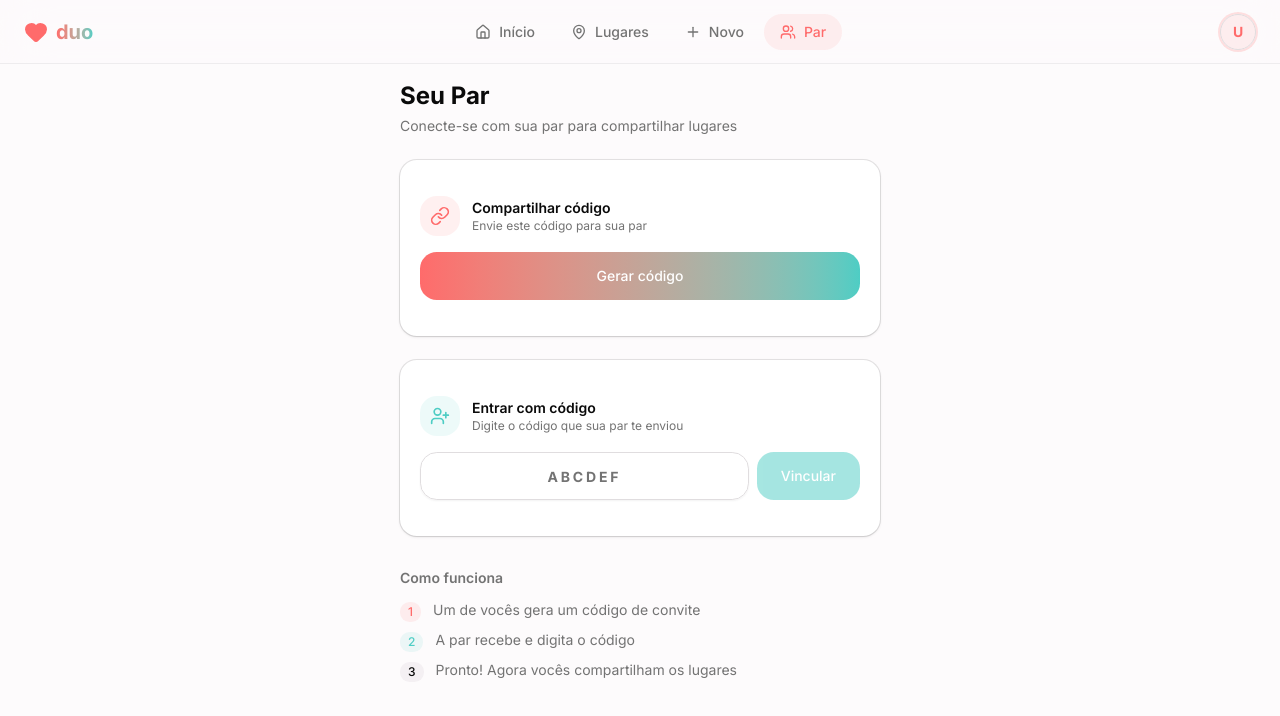
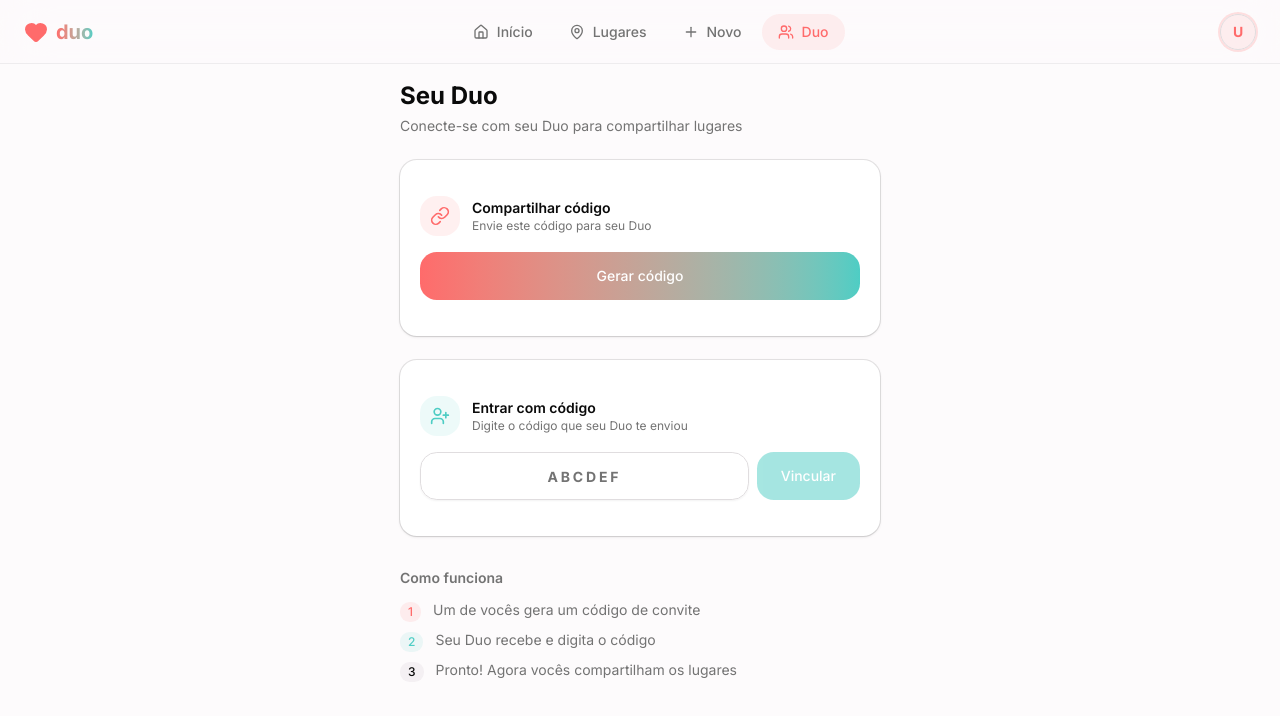
Before and after one commit to mrpunkdasilva/Duo, a Next.js app: page /partner in a window 1280 px wide. Shown: the top 716 px of the page. Built offline with nearby package versions, Linux system fonts and the light colour scheme; no server answers.

Commit message:
refactor: renomear 'par' para 'duo' em toda a UI

```diff
--- a/i18n/locales/pt.json
+++ b/i18n/locales/pt.json
@@ -20,7 +20,7 @@
     "home": "Início",
     "places": "Lugares",
     "new": "Novo",
-    "partner": "Par"
+    "duo": "Duo"
   },
   "auth": {
     "login": {
@@ -67,25 +67,25 @@
     "seeAll": "Ver todos",
     "addFirstPlace": "Adicione o primeiro lugar",
     "addFirstPlaceDescription": "Um restaurante, uma praia, um parque... qualquer lugar que vocês queiram ir juntos",
-    "connectPartner": "Conectar com sua par",
-    "connectPartnerDescription": "Adicione o código da sua par para compartilhar lugares juntos"
+    "connectDuo": "Conectar com seu Duo",
+    "connectDuoDescription": "Adicione o código do seu Duo para compartilhar lugares juntos"
   },
-  "partner": {
-    "title": "Seu Par",
-    "subtitle": "Conecte-se com sua par para compartilhar lugares",
+  "duo": {
+    "title": "Seu Duo",
+    "subtitle": "Conecte-se com seu Duo para compartilhar lugares",
     "connected": "Conectado com",
     "shareCode": "Compartilhar código",
-    "shareCodeDescription": "Envie este código para sua par",
+    "shareCodeDescription": "Envie este código para seu Duo",
     "generateCode": "Gerar código",
     "enterCode": "Entrar com código",
-    "enterCodeDescription": "Digite o código que sua par te enviou",
+    "enterCodeDescription": "Digite o código que seu Duo te enviou",
     "link": "Vincular",
     "invalidCode": "Código deve ter 6 caracteres",
     "linkError": "Erro ao vincular. Verifique o código.",
-    "linkedSuccess": "Par vinculado com sucesso!",
+    "linkedSuccess": "Duo vinculado com sucesso!",
     "howItWorks": "Como funciona",
     "step1": "Um de vocês gera um código de convite",
-    "step2": "A par recebe e digita o código",
+    "step2": "Seu Duo recebe e digita o código",
     "step3": "Pronto! Agora vocês compartilham os lugares"
   },
   "places": {
@@ -150,8 +150,8 @@
   },
   "profile": {
     "title": "Perfil",
-    "myPartner": "Minha Par",
-    "myPartnerDescription": "Gerenciar vinculo com sua par",
+    "myDuo": "Meu Duo",
+    "myDuoDescription": "Gerenciar vínculo com seu Duo",
     "myPlaces": "Meus Lugares",
     "myPlacesDescription": "Ver todos os lugares salvos",
     "signOut": "Sair da conta"
--- a/src/app/(protected)/home/page.tsx
+++ b/src/app/(protected)/home/page.tsx
@@ -175,9 +175,9 @@ export default function HomePage() {
                 <Users className="h-6 w-6 text-duo-teal" />
               </div>
               <div className="flex-1">
-                <h3 className="font-semibold">{t("connectPartner")}</h3>
+                <h3 className="font-semibold">{t("connectDuo")}</h3>
                 <p className="text-sm text-muted-foreground">
-                  {t("connectPartnerDescription")}
+                  {t("connectDuoDescription")}
                 </p>
               </div>
               <ArrowRight className="h-5 w-5 text-duo-teal flex-shrink-0" />
--- a/src/app/(protected)/partner/page.tsx
+++ b/src/app/(protected)/partner/page.tsx
@@ -10,7 +10,7 @@ import { Avatar, AvatarFallback, AvatarImage } from "@/components/ui/avatar";
 import { Loader2, Copy, Check, Heart, LinkIcon, UserPlus } from "lucide-react";
 
 export default function PartnerPage() {
-  const t = useTranslations("partner");
+  const t = useTranslations("duo");
   const [inviteCode, setInviteCode] = useState<string | null>(null);
   const [partnerName, setPartnerName] = useState<string | null>(null);
   const [partnerImage, setPartnerImage] = useState<string | null>(null);
--- a/src/app/(protected)/profile/page.tsx
+++ b/src/app/(protected)/profile/page.tsx
@@ -47,8 +47,8 @@ export default function ProfilePage() {
                 <Users className="h-5 w-5 text-duo-teal" />
               </div>
               <div className="flex-1">
-                <p className="font-medium text-sm">{t("myPartner")}</p>
-                <p className="text-xs text-muted-foreground">{t("myPartnerDescription")}</p>
+                <p className="font-medium text-sm">{t("myDuo")}</p>
+                <p className="text-xs text-muted-foreground">{t("myDuoDescription")}</p>
               </div>
               <ChevronRight className="h-4 w-4 text-muted-foreground" />
             </CardContent>
--- a/src/components/layout/mobile-nav/index.tsx
+++ b/src/components/layout/mobile-nav/index.tsx
@@ -11,7 +11,7 @@ const navItems = [
   { href: "/home", icon: Home, label: "Início" },
   { href: "/places", icon: MapPin, label: "Lugares" },
   { href: "/places/new", icon: Plus, label: "Novo", isAction: true },
-  { href: "/partner", icon: Users, label: "Par" },
+  { href: "/partner", icon: Users, label: "Duo" },
 ];
 
 export function MobileNav() {
```
